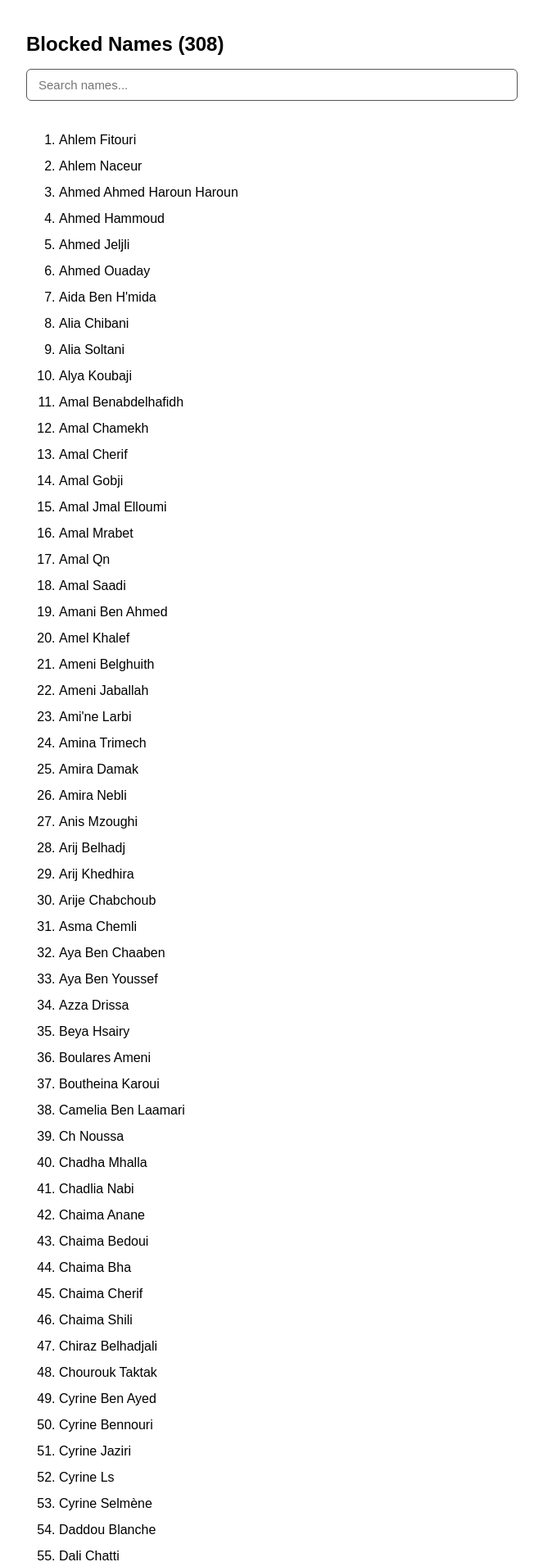
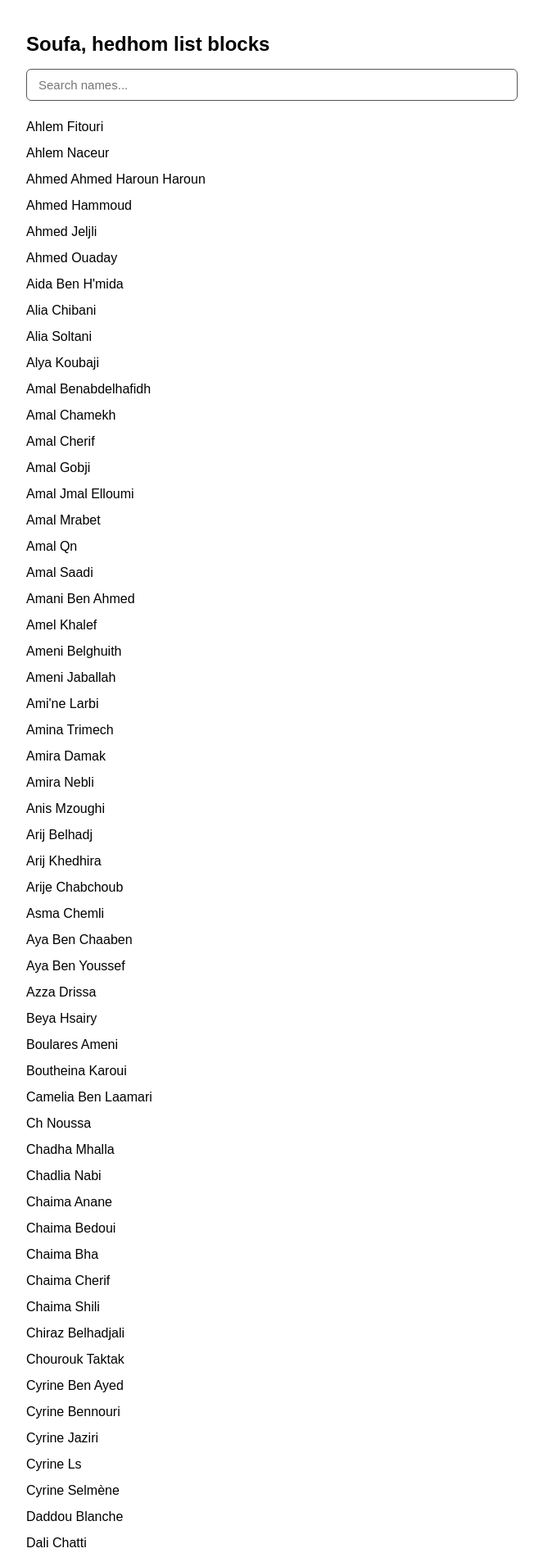
Before and after one commit to zouariste/zouariste.github.io, a Jekyll site: the page blocks.html, which Jekyll copies as it is, in a window 1280 px wide. Shown: the top 1906 px of the page at 82% size, without its empty margins (308-971 px from the left). Built offline with Jekyll 4.4.1, drawn with Linux system fonts in a browser that asks for light colours.

Commit message:
blocks, soufa

```diff
--- a/blocks.html
+++ b/blocks.html
@@ -8,17 +8,17 @@
     h1 { font-size: 24px; margin-bottom: 16px; }
     #search { width: 100%; padding: 10px 14px; font-size: 15px; border: 1px solid #ccc; border-radius: 6px; box-sizing: border-box; margin-bottom: 16px; outline: none; }
     #search:focus { border-color: #555; }
-    #count { font-size: 13px; color: #666; margin-bottom: 10px; }
-    ol { line-height: 2; }
+
+    ul { line-height: 2; list-style: none; padding: 0; margin: 0; }
     li.hidden { display: none; }
     mark { background: #ffe066; border-radius: 2px; }
   </style>
 </head>
 <body>
-  <h1>Blocked Names (308)</h1>
+  <h1>Soufa, hedhom list blocks</h1>
   <input type="text" id="search" placeholder="Search names..." oninput="filterList(this.value)" autofocus>
-  <div id="count"></div>
-  <ol id="list">
+
+  <ul id="list">
     <li>Ahlem Fitouri</li>
     <li>Ahlem Naceur</li>
     <li>Ahmed Ahmed Haroun Haroun</li>
@@ -405,27 +405,23 @@
     <li>مريوما مريم</li>
     <li>ميلاء بالكيلاني</li>
     <li>ﺍﻟﻤﺠﻬﻮﻝ ﺷﺨﺼﻴﺎ</li>
-  </ol>
+  </ul>
 
   <script>
     var items = document.querySelectorAll('#list li');
-    var countEl = document.getElementById('count');
 
     function filterList(query) {
       var q = query.trim().toLowerCase();
-      var visible = 0;
       items.forEach(function(li) {
         var text = li.textContent;
         if (!q || text.toLowerCase().includes(q)) {
           li.classList.remove('hidden');
           li.innerHTML = q ? text.replace(new RegExp('(' + q.replace(/[.*+?^${}()|[\]\\]/g, '\\$&') + ')', 'gi'), '<mark>$1</mark>') : text;
-          visible++;
         } else {
           li.classList.add('hidden');
           li.innerHTML = text;
         }
       });
-      countEl.textContent = q ? 'Showing ' + visible + ' of 308' : '';
     }
   </script>
 </body>
```
